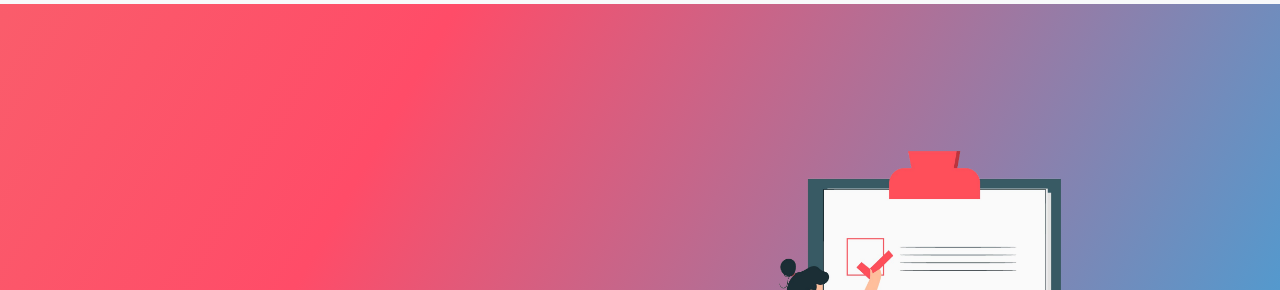
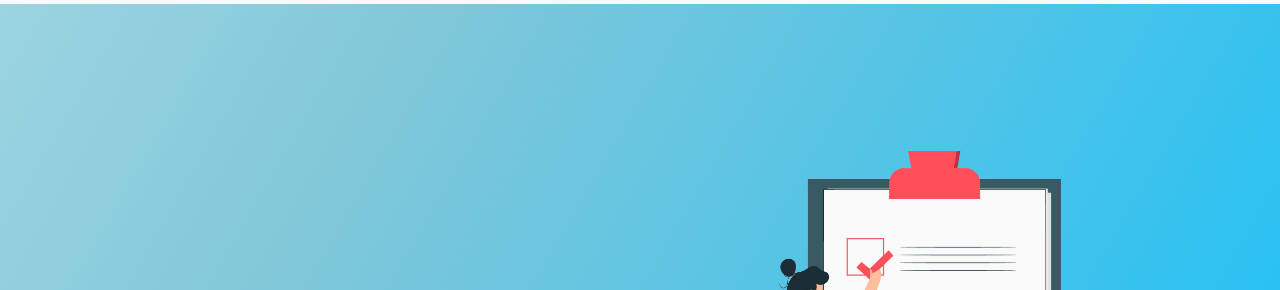
Before and after one commit to TabishIA/PBL, a plain HTML site: page index.html in a window 1280 px wide. Shown: the part 68-358 px from the top of the page. Drawn offline with nearby package versions, Linux system fonts and the light colour scheme.

Commit message:
Add files via upload

```diff
--- a/css/index.css
+++ b/css/index.css
@@ -1,5 +1,5 @@
 .gradient-background {
-  background: linear-gradient(300deg, #00bfff, #ff4c68, #ef8172);
+  background: linear-gradient(300deg, #00bfff, #7FC7D9, #DCF2F1);
   background-size: 180% 180%;
   animation: gradient-animation 18s ease infinite;
 }
```
